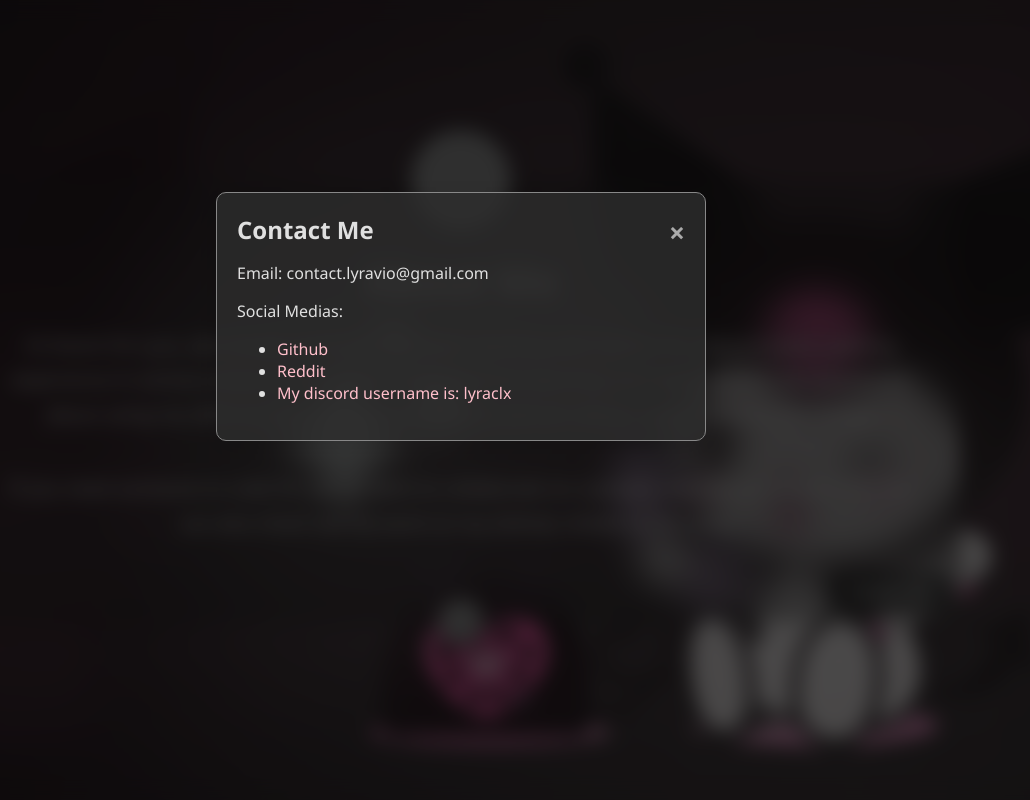
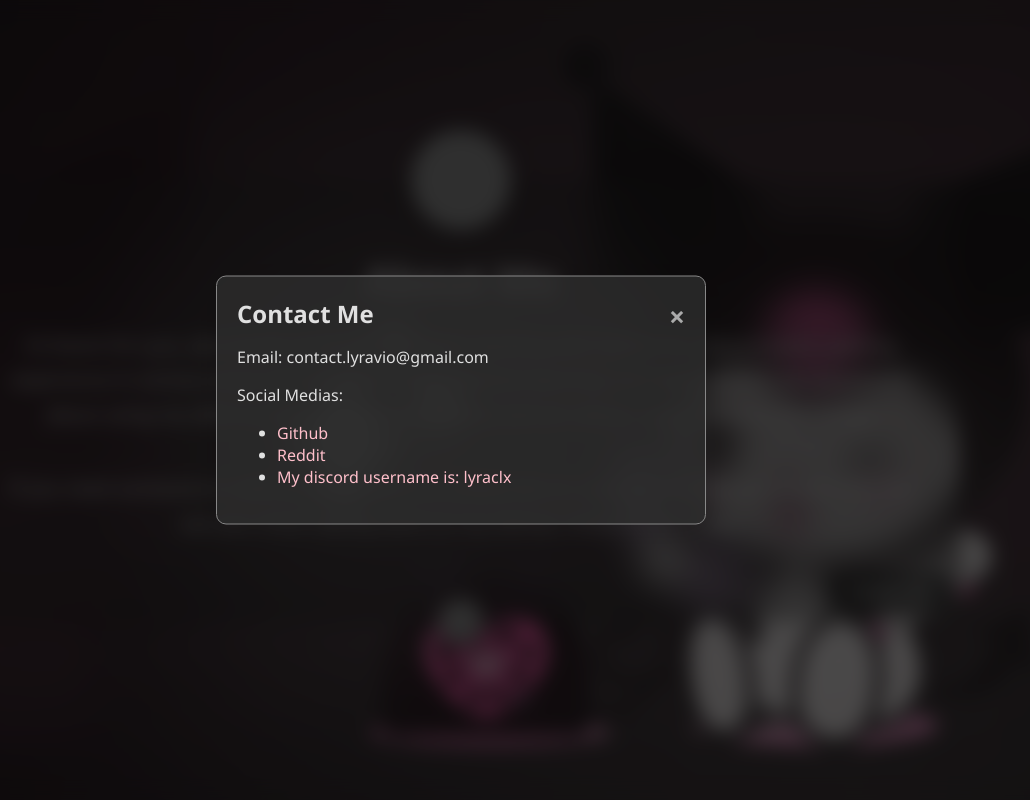
Before and after one commit to lyraclx/lyraclx.github.io, a plain HTML site: page index.html in a window 1280 px wide. Both pictures are taken after a click on the button "Contact Me". Shown: the whole page, without its empty margins (179-1209 px from the left). Drawn offline with Linux system fonts and the light colour scheme; grey boxes are pictures that could not be loaded.

Commit message:
Update index.html

```diff
--- a/index.html
+++ b/index.html
@@ -118,14 +118,17 @@
         }
 
         .modal-content {
+            position: absolute;
+            top: 50%;
+            left: 50%;
             background: rgba(45, 45, 45, 0.8);
-            margin: 15% auto;
             padding: 20px;
             border: 1px solid #888;
             width: 35%;
             border-radius: 10px;
             box-shadow: 0 4px 30px rgba(0, 0, 0, 0.1);
             animation: pop-in 0.5s;
+            transform: translate(-50%, -50%);
         }
 
         @keyframes pop-in {
```
